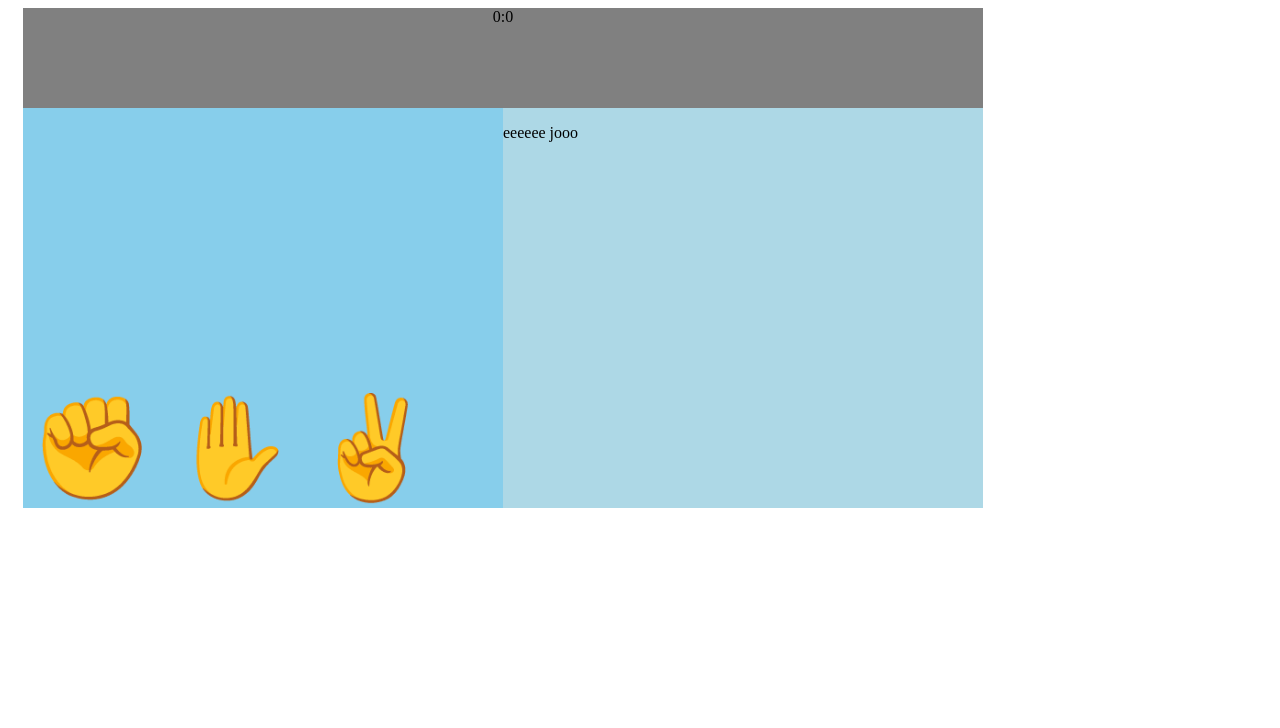
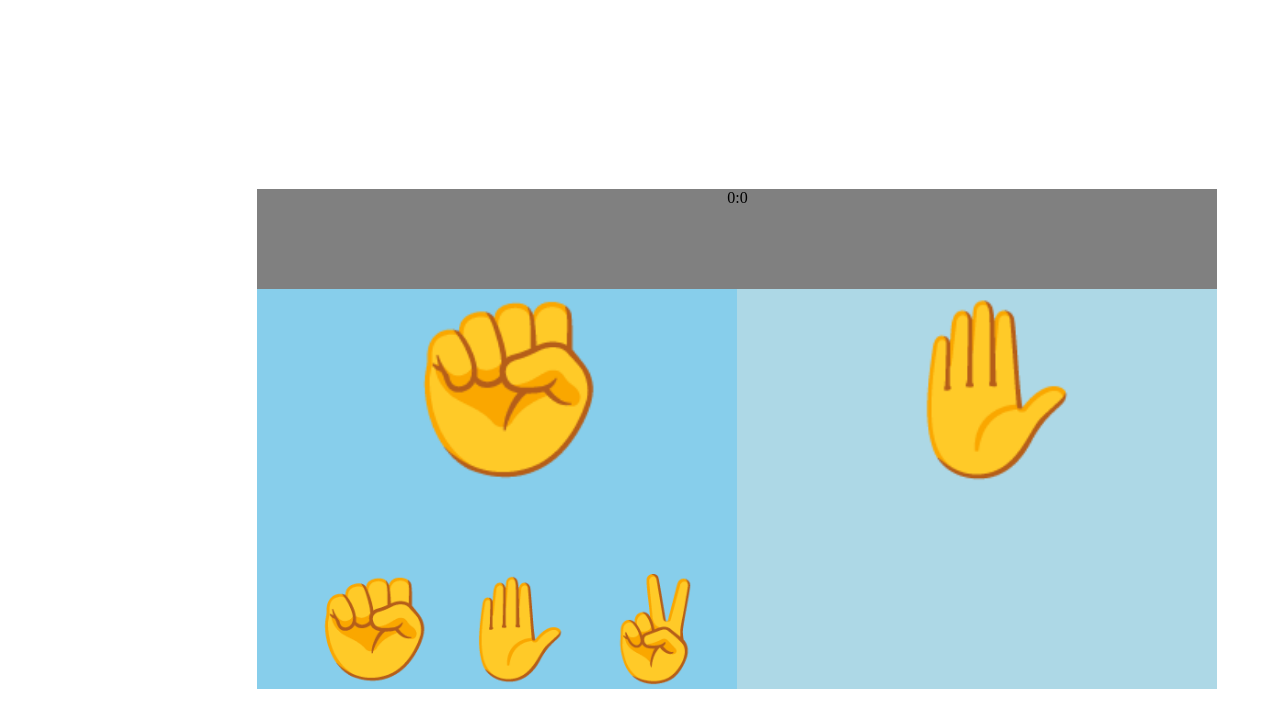
Before and after one commit to AndzaDo/RPS, a plain HTML site: page index.html in a window 1280 px wide. Drawn offline with Linux system fonts and the light colour scheme.

Commit message:
Version 3

```diff
--- a/index.html
+++ b/index.html
@@ -12,12 +12,16 @@ var zaud = 0;
 
 </script>
 <style>
+
 .container {
   max-width: 960px;
   padding:0 15px;
   height: auto;
   position: relative;
   clear: both;
+  top: 32%;
+  left: 32%;
+  margin: -70px 0 0 -170px;
 }
 .box{
     display: flex;
@@ -50,6 +54,7 @@ float: left;
     position: absolute;
     bottom: 0;
     background: none;
+    margin-left: 10%;
 }
 .play-rock{
     font-size: 100px;
@@ -60,15 +65,26 @@ float: left;
 .play-scissors{
     font-size: 100px;
 }
+.player{
+    font-size: 170px;
+    margin-left: 30%;
+}
+.pc{
+    font-size: 170px;
+    margin-left: 30%;
+}
 
 
 </style>
+
 <div class="container">
 <div class="box3"> <!----Punkti-->
 <p>0:0</p>
 </div>
 
 <div class="box-1"> <!----Spēlētājs-->
+    <pl class="player">✊</pl>
+
     <div class="btt">
         <button class="play-rock" type="button" style="border:none; background: none" onclick="play('rock')">✊</button>
         <button class="play-paper" type="button" style="border:none; background: none" onclick="play('paper')">✋</button>
@@ -76,9 +92,10 @@ float: left;
     </div>
 </div>
 <div class="box-2"> <!----Dators-->
-<p>eeeeee jooo</p>
+<pl class="pc">✋</pl>
 </div>
 </div>
 
+
 </body>
 </html>
```
